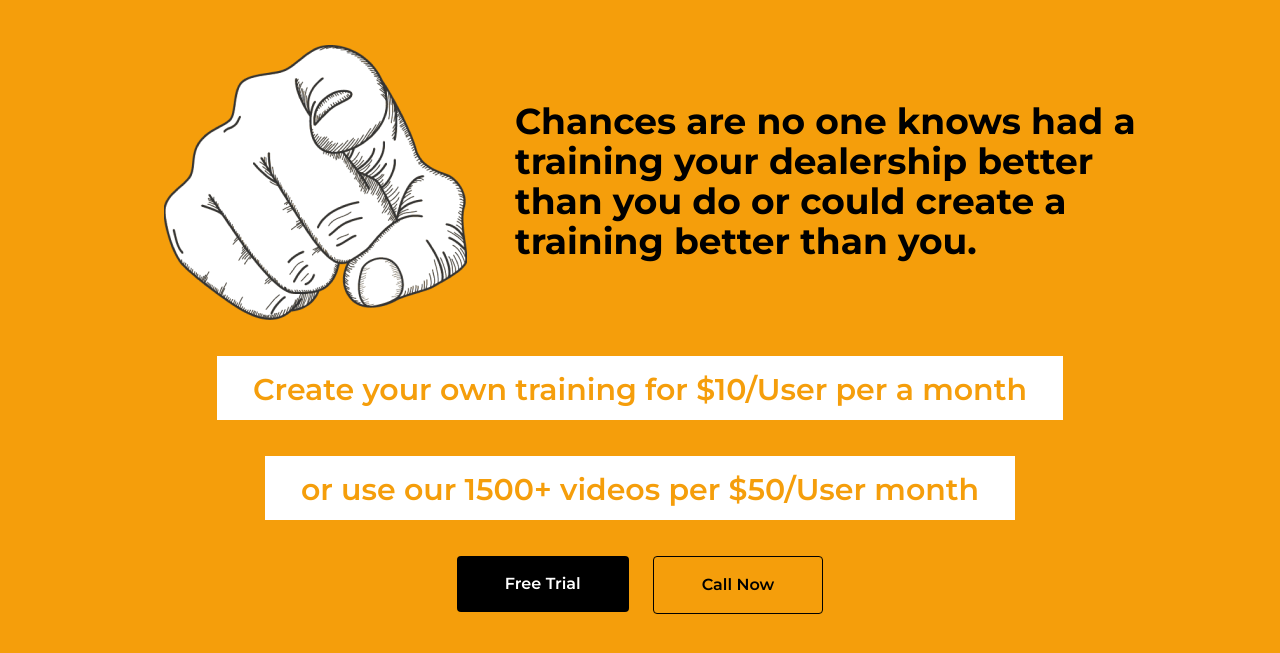
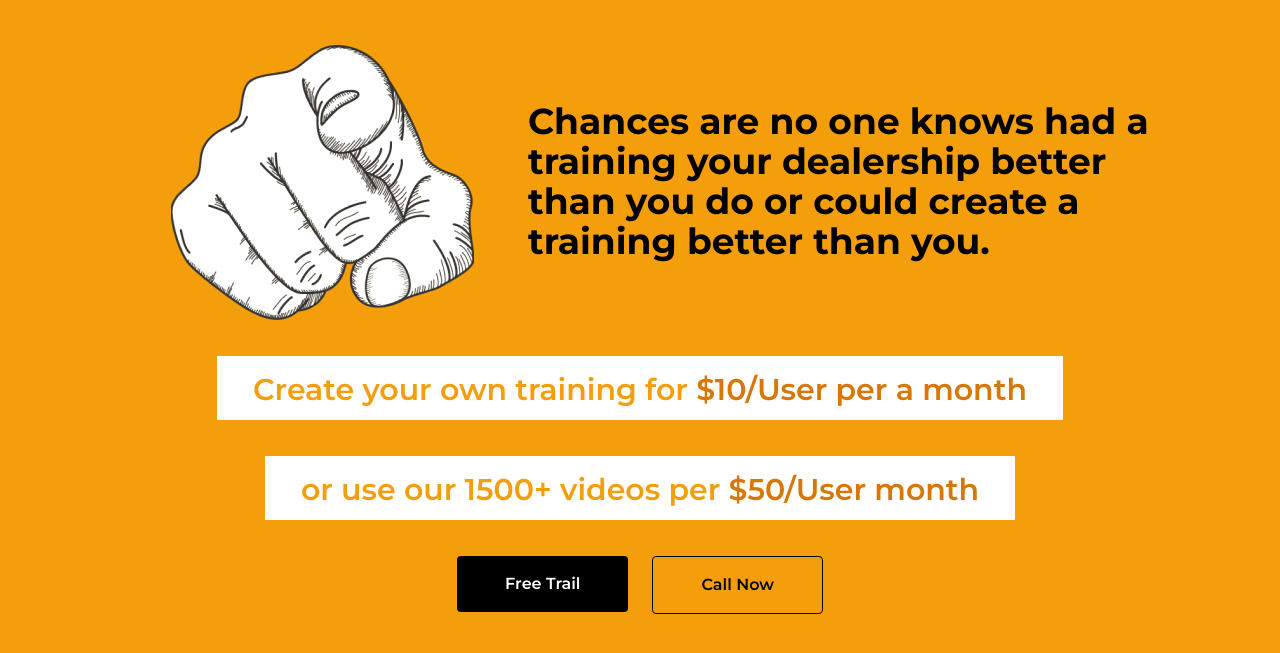
Before and after one commit to OzanKaracanta/webinarlanding, a website: page index.html in a window 1280 px wide. Shown: the part 83-736 px from the top of the page. Drawn offline with Linux system fonts and the light colour scheme.

Commit message:
Add files via upload

```diff
--- a/index.html
+++ b/index.html
@@ -27,23 +27,23 @@
 
 
         <!--Hero section - start-->
-       <div class="max-w-5xl block md:flex md:flex-row   mx-auto pt-12 ">
+       <div class="max-w-xl lg:max-w-5xl block lg:flex lg:flex-row mx-auto pt-12 ">
 
-        <div class="pl-9"><img src="itsyou.png" alt="its-you"></div>
+        <div class="pl-9 md:pl-32 lg:pl-9 mx-auto"><img src="itsyou.png" alt="its-you"></div>
 
-        <div class="max-w-2xl text-center md:text-left text-2xl md:text-4xl font-bold pt-14 md:pl-12"><p>Chances are no one knows had a training your dealership better than you do or could create a training better than you.</p></div>
+        <div class="max-w-2xl text-center lg:text-left text-2xl md:text-4xl font-bold pt-14 md:pl-12"><p>Chances are no one knows had a training your dealership better than you do or could create a training better than you.</p></div>
     </div>
          <!--Hero section - end-->
 
 
         <!--CTA section - start-->
       <div class="max-w-5xl pt-9 mx-auto grid place-items-center pb-9">
-            <div class="h-16 bg-white w-auto inline-block px-6 md:px-9 py-2 md:py-4 text-base md:text-3xl font-semibold text-amber-500 mx-auto text-center"><p>Create your own training for $10/User per a month</p></div>
+            <div class="h-16 bg-white w-auto inline-block px-6 md:px-9 py-2 md:py-4 text-base md:text-3xl font-semibold text-amber-500 mx-auto text-center"><p>Create your own training for <span class="text-amber-600"> $10/User per a month</span></p></div>
 
-            <div class="h-16 bg-white w-auto inline-block px-6 md:px-9 py-2 md:py-4 text-base md:text-3xl font-semibold text-amber-500 mx-auto text-center mt-9"><p>or use our 1500+ videos per $50/User month</p></div>
+            <div class="h-16 bg-white w-auto inline-block px-6 md:px-9 py-2 md:py-4 text-base md:text-3xl font-semibold text-amber-500 mx-auto text-center mt-9"><p>or use our 1500+ videos per<span class="text-amber-600"> $50/User month</span></p></div>
 
         <div class="block md:flex md:flex-row">
-            <div><button onclick="location.href='https://webinarinc.com'" type="button" class="bg-black hover:bg-amber-600 text-white font-semibold hover:text-white py-4 px-12  hover:border-transparent rounded mt-9">Free Trial</button></div>
+            <div><button onclick="location.href='https://webinarinc.com'" type="button" class="bg-black hover:bg-amber-600 text-white font-semibold hover:text-white py-4 px-12  hover:border-transparent rounded mt-9">Free Trail</button></div>
 
             <div><button onclick="location.href='tel:(888) 603-4443'" type="button" class="bg-transparent hover:bg-amber-600 text-black font-semibold hover:text-white py-4 px-12 border border-black hover:border-transparent rounded mt-9 md:ml-6">Call Now</button></div>
         </div>
```
Also changed, not shown: styleout.css.
